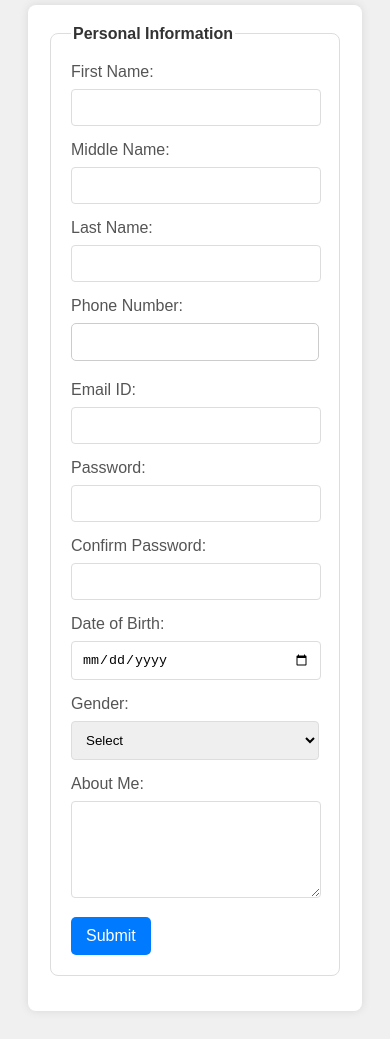
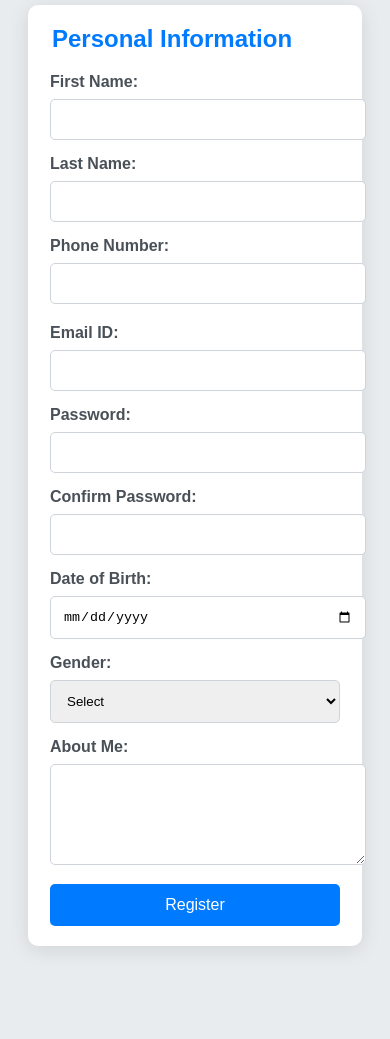
Before and after one commit to dkc2006/Jovac-project, a plain HTML site: page api/templates/register.html in a window 390 px wide. Shown: the part 91-1130 px from the top of the page. After the commit the page ends 1065 px from the top, so only its background shows below. Drawn offline with Linux system fonts and the light colour scheme.

Commit message:
update the register and login file

```diff
--- a/api/templates/register.html
+++ b/api/templates/register.html
@@ -7,35 +7,37 @@
     <style>
       body {
         font-family: Arial, sans-serif;
-        background-color: #f0f0f0;
+        background-color: #e9ecef;
         padding: 20px;
       }
       h2 {
         text-align: center;
-        color: #333;
+        color: #343a40;
+        margin-bottom: 20px;
       }
       form {
-        background-color: #fff;
+        background-color: #ffffff;
         max-width: 500px;
         margin: 0 auto;
-        padding: 20px;
-        border-radius: 8px;
-        box-shadow: 0 0 10px rgba(0, 0, 0, 0.1);
+        padding: 30px;
+        border-radius: 10px;
+        box-shadow: 0 4px 20px rgba(0, 0, 0, 0.1);
       }
       fieldset {
-        border: 1px solid #ddd;
-        padding: 20px;
-        margin-bottom: 15px;
-        border-radius: 8px;
+        border: none;
+        padding: 0;
       }
       legend {
+        font-size: 1.5em;
         font-weight: bold;
-        color: #333;
+        color: #007bff;
+        margin-bottom: 20px;
       }
       label {
         display: block;
         margin-bottom: 8px;
-        color: #555;
+        color: #495057;
+        font-weight: bold;
       }
       input[type="text"],
       input[type="email"],
@@ -43,25 +45,28 @@
       input[type="date"],
       select,
       textarea {
-        width: calc(100% - 20px);
-        padding: 10px;
+        width: 100%;
+        padding: 12px;
         margin-bottom: 15px;
-        border: 1px solid #ddd;
-        border-radius: 4px;
+        border: 1px solid #ced4da;
+        border-radius: 5px;
+        transition: border-color 0.3s;
+      }
+      input[type="text"]:focus,
+      input[type="email"]:focus,
+      input[type="password"]:focus,
+      input[type="date"]:focus,
+      select:focus,
+      textarea:focus {
+        border-color: #007bff;
+        outline: none;
       }
       input[type="tel"] {
         width: 100%;
-        padding: 10px;
-        font-size: 14px;
-        border: 1px solid #ccc;
+        padding: 12px;
+        border: 1px solid #ced4da;
         border-radius: 5px;
         margin-bottom: 20px;
-        box-sizing: border-box;
-        transition: border-color 0.3s;
-      }
-      input[type="tel"]:focus {
-        border-color: #007bff;
-        outline: none;
       }
       input[type="checkbox"] {
         margin-right: 5px;
@@ -70,33 +75,38 @@
         display: inline;
         margin-right: 15px;
         font-size: 14px;
-        color: #555;
+        color: #495057;
       }
-      input[type="submit"],
-      button {
+      input[type="submit"] {
         background-color: #007bff;
         color: #fff;
-        padding: 10px 15px;
+        padding: 12px;
         border: none;
         border-radius: 5px;
         cursor: pointer;
         font-size: 16px;
+        transition: background-color 0.3s, transform 0.2s;
+        width: 100%;
       }
-      input[type="submit"]:hover,
-      button:hover {
+      input[type="submit"]:hover {
         background-color: #0056b3;
+        transform: translateY(-1px);
       }
-      select {
-        padding: 10px;
-        width: 100%;
-        margin-bottom: 15px;
-        border: 1px solid #ddd;
-        border-radius: 4px;
+      textarea {
+        resize: vertical;
+      }
+      @media (max-width: 600px) {
+        form {
+          padding: 20px;
+        }
+        h2 {
+          font-size: 1.5em;
+        }
       }
     </style>
   </head>
   <body>
-    <h2>Register Form</h2>
+    <h2>User Registration Form</h2>
     <form id="registerForm">
       <fieldset>
         <legend>Personal Information</legend>
@@ -107,14 +117,6 @@
           name="firstname"
           required
           autocomplete="given-name"
-        />
-
-        <label for="middlename">Middle Name:</label>
-        <input
-          type="text"
-          id="middlename"
-          name="middlename"
-          autocomplete="additional-name"
         />
 
         <label for="lastname">Last Name:</label>
@@ -177,7 +179,7 @@
           required
         ></textarea>
 
-        <input type="submit" value="Submit" />
+        <input type="submit" value="Register" />
       </fieldset>
     </form>
 
@@ -198,12 +200,21 @@
 
           try {
             const response = await fetch("http://127.0.0.1:5000/register", {
-              // Flask backend port
               method: "POST",
               headers: {
                 "Content-Type": "application/json",
               },
-              body: JSON.stringify(data), // Send JSON data to backend
+              body: JSON.stringify({
+                name: data.firstname + " " + data.lastname,
+                email: data.email,
+                password: data.password,
+                firstname: data.firstname,
+                lastname: data.lastname,
+                phone: data.phone,
+                dob: data.dob,
+                gender: data.gender,
+                aboutme: data.aboutme,
+              }), // Send JSON data to backend
             });
 
             // Handle non-OK response from the server
@@ -214,6 +225,9 @@
 
             const result = await response.json();
             alert(result.message || "Registration successful");
+
+            // Redirect to login page after successful registration
+            window.location.href = "../login.html"; // path to the login page
           } catch (error) {
             alert(`Registration failed: ${error.message}`);
           }
```
Also changed, not shown: api/login.html (renamed from login.html, +14 -10 lines), index.html (+1 -1 lines), 1 other file.
